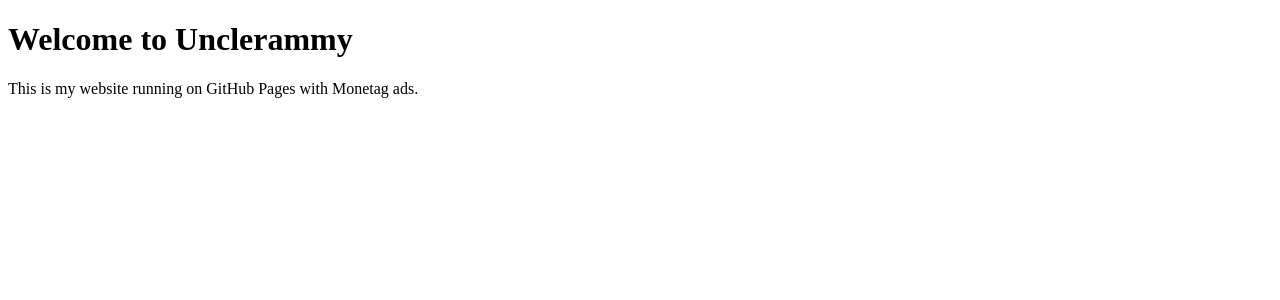
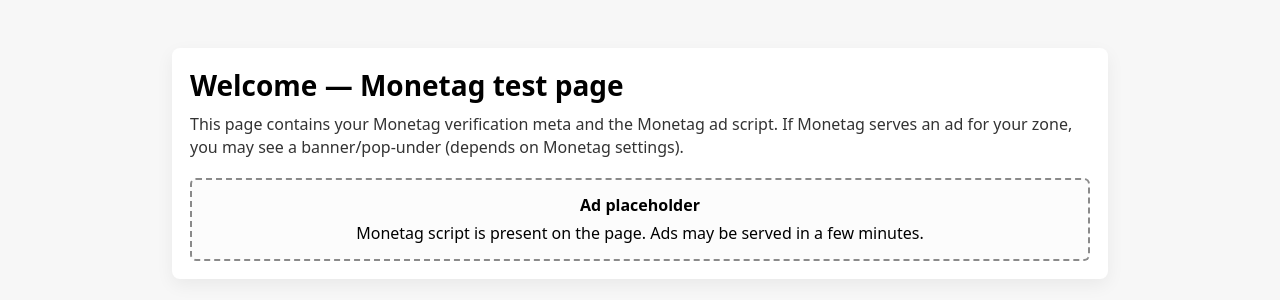
Before and after one commit to UNCLERAMMY/unclerammy.github.io, a plain HTML site: page index.html in a window 1280 px wide. Drawn offline with Linux system fonts and the light colour scheme.

Commit message:
index.html

```diff
--- a/index.html
+++ b/index.html
@@ -1,15 +1,60 @@
-<!DOCTYPE html>
+<!doctype html>
 <html lang="en">
 <head>
-  <meta charset="UTF-8">
-  <meta name="viewport" content="width=device-width, initial-scale=1.0">
-  <title>Unclerammy</title>
+  <meta charset="utf-8" />
+  <meta name="viewport" content="width=device-width,initial-scale=1" />
+
+  <!-- Monetag verification meta (from your account) -->
+  <meta name="monetag" content="9207b5119ab78aac4319e40d8026b6c4">
+
+  <title>Unclerammy — Monetag test</title>
+
+  <style>
+    body{font-family:system-ui,-apple-system,Segoe UI,Roboto,Helvetica,Arial;line-height:1.4;margin:0;padding:24px;background:#f7f7f7}
+    .card{max-width:900px;margin:24px auto;padding:18px;background:#fff;border-radius:8px;box-shadow:0 6px 18px rgba(0,0,0,0.06)}
+    h1{margin:0 0 8px;font-size:28px}
+    p{margin:6px 0;color:#333}
+    .ad-placeholder{margin-top:20px;padding:14px;border:2px dashed #8a8a8a;border-radius:6px;text-align:center;background:#fcfcfc}
+    .ad-placeholder strong{display:block;margin-bottom:6px}
+  </style>
 </head>
 <body>
-  <h1>Welcome to Unclerammy</h1>
-  <p>This is my website running on GitHub Pages with Monetag ads.</p>
+  <div class="card">
+    <h1>Welcome — Monetag test page</h1>
+    <p>This page contains your Monetag verification meta and the Monetag ad script. If Monetag serves an ad for your zone, you may see a banner/pop-under (depends on Monetag settings).</p>
 
-  <!-- Monetag installation code -->
-  <script src="https://fpyf8.com/88/tag.min.js" data-zone="174139" async data-cfasync="false"></script>
+    <!-- Visible placeholder so you know script loaded -->
+    <div class="ad-placeholder" id="ad-check">
+      <strong>Ad placeholder</strong>
+      <span id="ad-status">Checking Monetag script…</span>
+    </div>
+  </div>
+
+  <!-- Monetag install script you were given -->
+  <script src="https://fpyf8.com/88/tag.min.js"
+          data-zone="174139"
+          async
+          data-cfasync="false"></script>
+
+  <!-- Small script to detect if monetag script element loaded (not full proof of ads) -->
+  <script>
+    (function(){
+      // detect the monetag script element by src
+      var found = false;
+      var scripts = document.getElementsByTagName('script');
+      for(var i=0;i<scripts.length;i++){
+        if(scripts[i].src && scripts[i].src.indexOf('fpyf8.com/88/tag.min.js') !== -1){
+          found = true;
+          break;
+        }
+      }
+      var s = document.getElementById('ad-status');
+      if(found){
+        s.textContent = 'Monetag script is present on the page. Ads may be served in a few minutes.';
+      } else {
+        s.textContent = 'Monetag script NOT found. Check that you saved the script exactly as provided.';
+      }
+    })();
+  </script>
 </body>
 </html>
```
